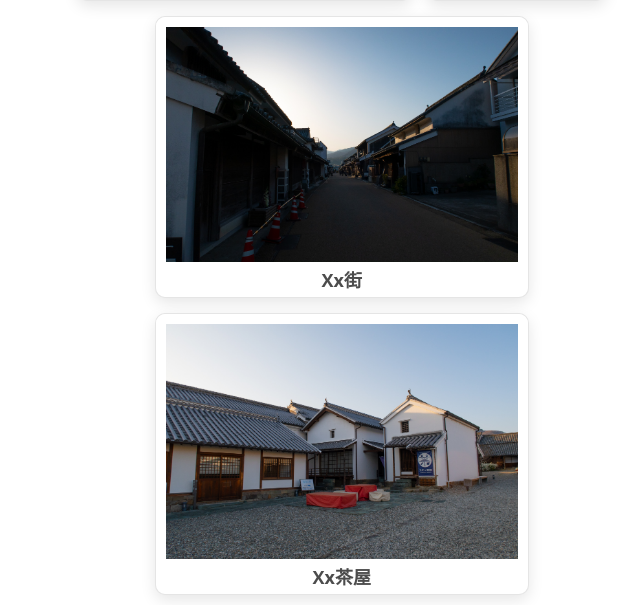
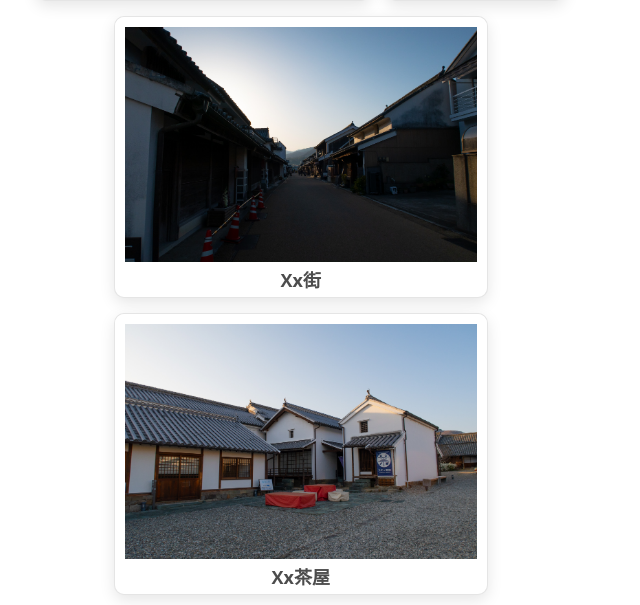
Before and after one commit to 2021AIT-OOP2-G08/image-management, a Flask app: a page that uses templates/imagelist.html in a window 1280 px wide. Shown: the part 2420-3025 px from the top of the page, without its empty margins (580-1220 px from the left). Run offline with Flask 2, Linux system fonts and the light colour scheme.

Commit message:
Update imagelist.html

```diff
--- a/templates/imagelist.html
+++ b/templates/imagelist.html
@@ -30,6 +30,9 @@
         </ul>
      </header>
 
+     <div class="container">
+        <!-- <h1>{{ prefecture }}</h1> -->
+
 
         <!-- <div class="container">
             <div class="row g-3">
@@ -57,6 +60,7 @@
             <span id="close_button">&times;</span>
             <img src="" height="500" alt="">
         </div>
+    </div>
 
     <script src="https://code.jquery.com/jquery-3.6.0.min.js" integrity="sha256-/xUj+3OJU5yExlq6GSYGSHk7tPXikynS7ogEvDej/m4=" crossorigin="anonymous"></script>
     <script>
```
Lines whose indentation alone changed are shown as unchanged.
